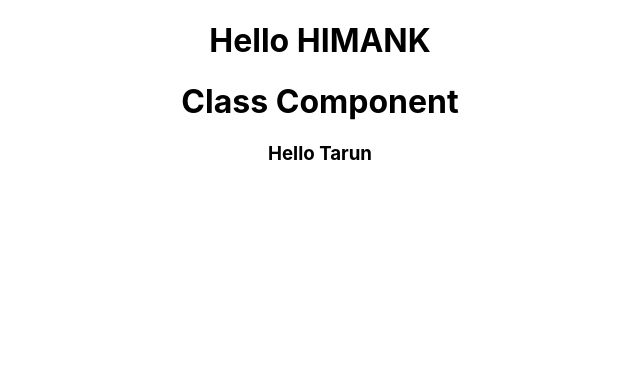
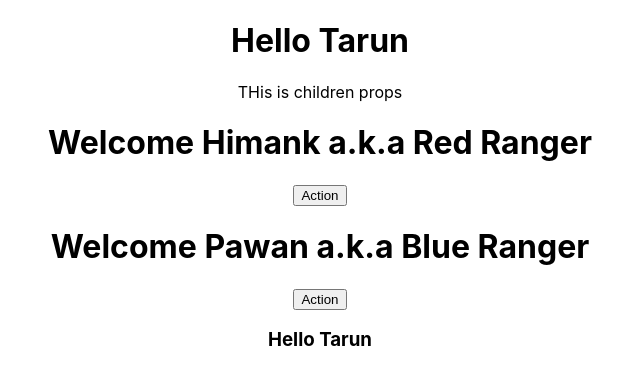
Before and after one commit to githimank/React, a React (Create React App) app: page / in a window 1280 px wide. Shown: the top 384 px of the page, without its empty margins (320-960 px from the left). Built offline with nearby package versions, Linux system fonts and the light colour scheme.

Commit message:
props example added

```diff
--- a/src/App.js
+++ b/src/App.js
@@ -8,8 +8,15 @@ import Hello from './component/3_hello'
 function App() {
   return (
     <div className="App">
-      <Greet/>
-      <Welcome/>
+      <Greet name="Tarun">
+        <p1>THis is children props</p1>
+      </Greet>
+      <Welcome name="Himank" superName="Red Ranger">
+        <button>Action</button>
+      </Welcome>
+      <Welcome name="Pawan" superName="Blue Ranger">
+        <button>Action</button>
+      </Welcome>
       <Hello/>
     </div>
   );
--- a/src/component/1_Greet.js
+++ b/src/component/1_Greet.js
@@ -1,11 +1,22 @@
 import React from "react";
 
-function Greet(){
-    return <h1>Hello HIMANK</h1>
-}
+// function Greet(){
+//     return <h1>Hello HIMANK</h1>
+// }
 
-export default Greet
 
 
 // named export
-// export const Greet =  ()=> <h1>Hello himank</h1>
+export const Greet = (props) => {
+    return (
+        <div>
+            <h1>Hello {props.name}</h1>
+            <p1>
+                {props.children}
+            </p1>
+        </div>
+    )
+}
+
+
+export default Greet
--- a/src/component/2_Welcome.js
+++ b/src/component/2_Welcome.js
@@ -1,8 +1,13 @@
 import React, { Component } from "react";
 
-class Welcome extends Component{
-render() {
-    return  <h1>Class Component</h1>
+class Welcome extends Component {
+    render() {
+        return (
+            <div>
+                <h1>Welcome {this.props.name} a.k.a {this.props.superName}</h1>
+                <p1>{this.props.children}</p1>
+            </div>
+        )
     }
 }
 
```
